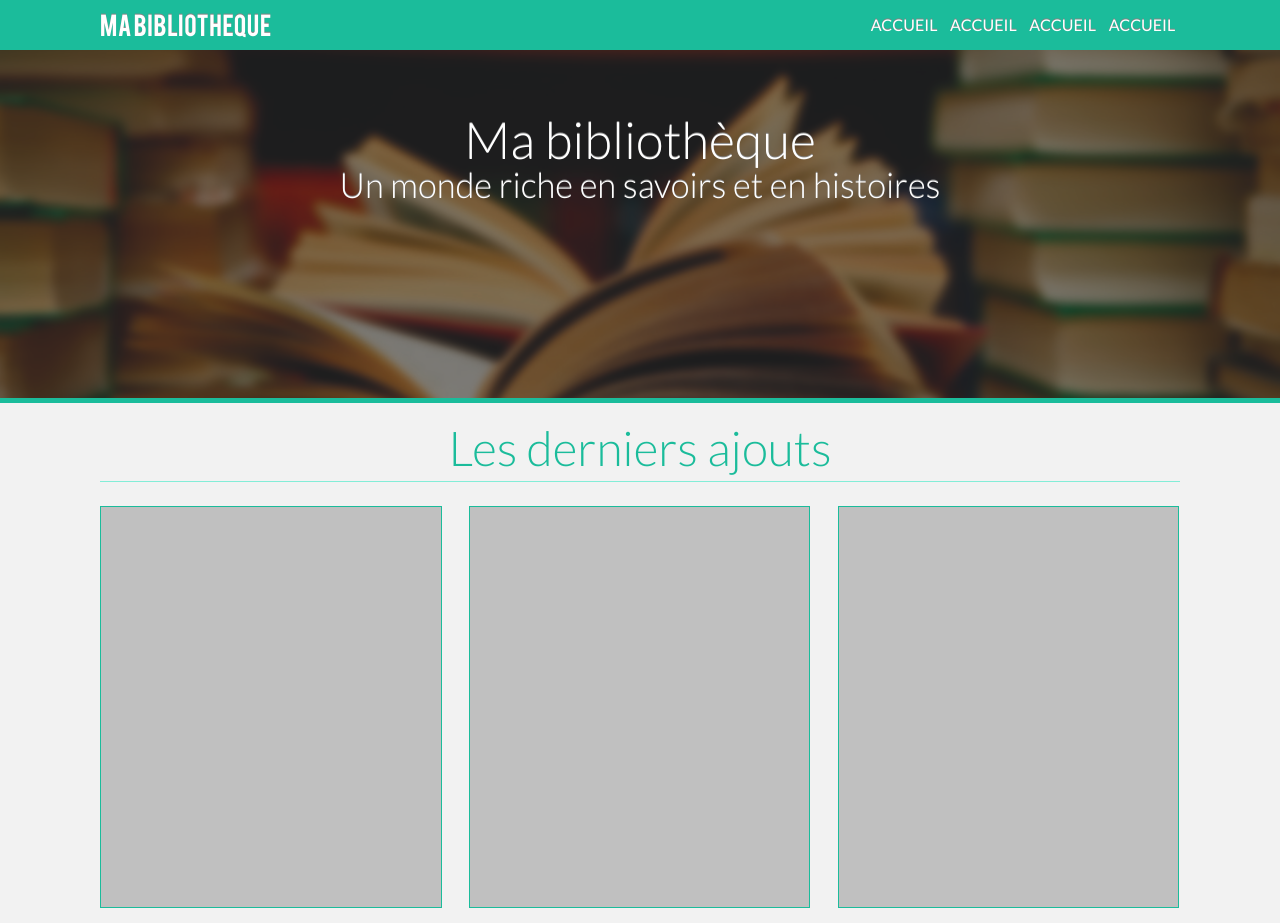
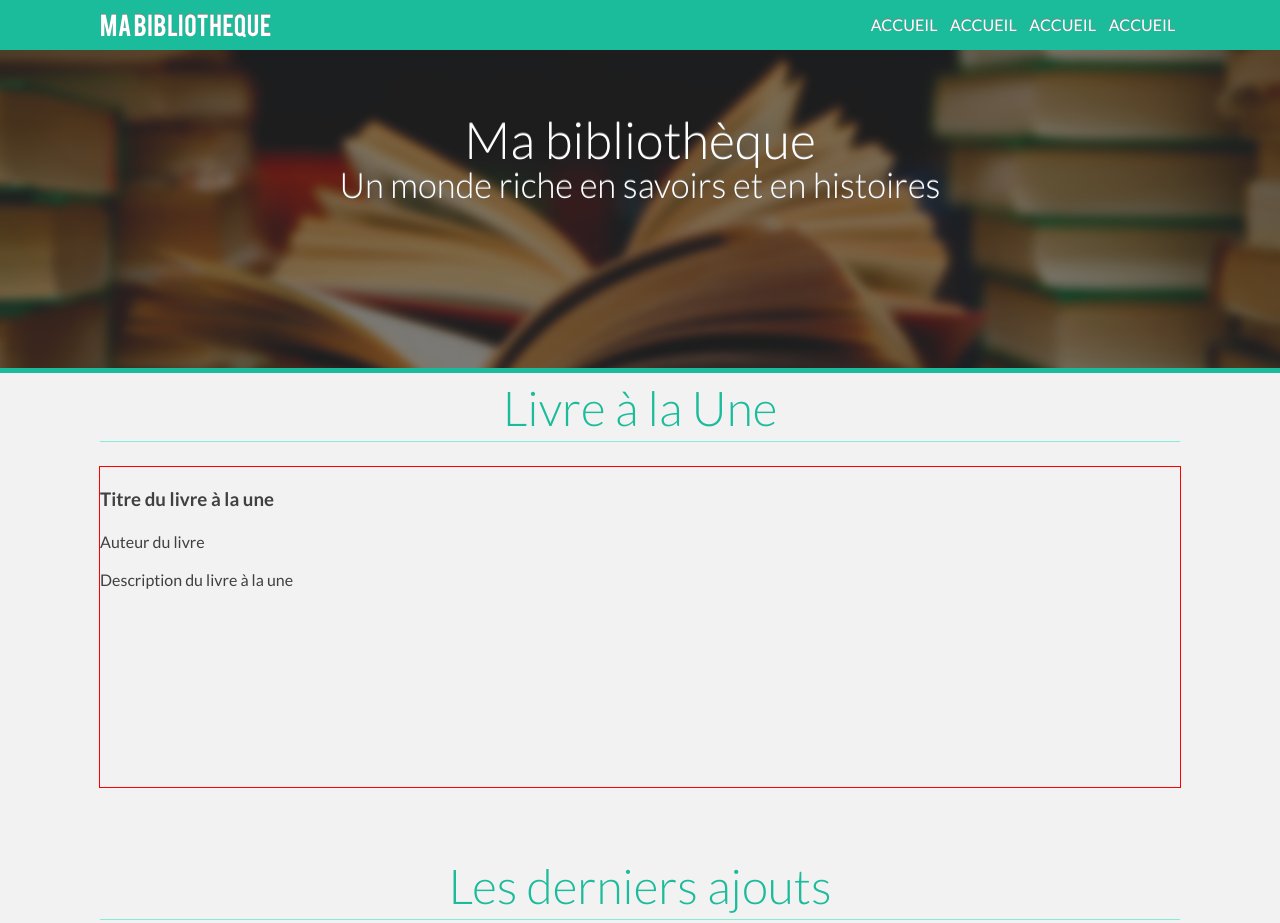
Before and after one commit to lionelthonon/bibli, a plain HTML site: page index.html in a window 1280 px wide. Shown: the top 923 px of the page. Drawn offline with nearby package versions, Linux system fonts and the light colour scheme.

Commit message:
ajout bloc 'top-book'

```diff
--- a/index.html
+++ b/index.html
@@ -44,6 +44,21 @@
 				<span class="main-header__tagline text-shadow">Un monde riche en savoirs et en histoires</span>
 			</header>
 
+          <!-- 1 livre à la une -->
+          <section class="top-book">
+             <h2 class="main-block-title">Livre à la Une</h2>
+              <div class="une">
+                  <h3 class="top-book__title">
+                      Titre du livre à la une
+                  </h3>
+                  <span class="top-book__author">Auteur du livre</span>
+                  <p class="top-book__desc">
+                      Description du livre à la une
+                  </p>
+              </div>
+          </section>
+
+            <!-- Derniers ajouts (3) -->
        		<section class="last-adds">
        			<h2 class="main-block-title">Les derniers ajouts</h2>
        			<div class="last-adds__list">
@@ -83,7 +98,8 @@
        					</li>
        				</ul>
        			</div>
-       		</section>
+       		</section><!-- Derniers ajouts -->
+
         </main>
 
         <script src="//ajax.googleapis.com/ajax/libs/jquery/1.11.2/jquery.min.js"></script>
--- a/scss/main.scss
+++ b/scss/main.scss
@@ -19,6 +19,7 @@ $color-content: #404040;
 @import "main/header";
 @import "main/base";
 @import "main/last-adds";
+@import "main/top-book";
 
 /* --- Footer ---*/
 
--- a/scss/main/_header.scss
+++ b/scss/main/_header.scss
@@ -1,7 +1,7 @@
 /* --- main container header --- */
 .header-background {
 	width: 100%;
-	height: 350px;
+	height: 320px;
 	position: absolute;
 	border-bottom: 5px solid $main-background-color;
 	margin: 3em 0;
--- /dev/null
+++ b/scss/main/_top-book.scss
@@ -0,0 +1,10 @@
+/* --- top-book --- */
+.une {
+    border: red 1px solid;
+    width: $main-width;
+    margin: 0 auto;
+    height: 320px;
+    position: relative;
+
+
+}
```
Also changed, not shown: css/main.css, 1 other file.
